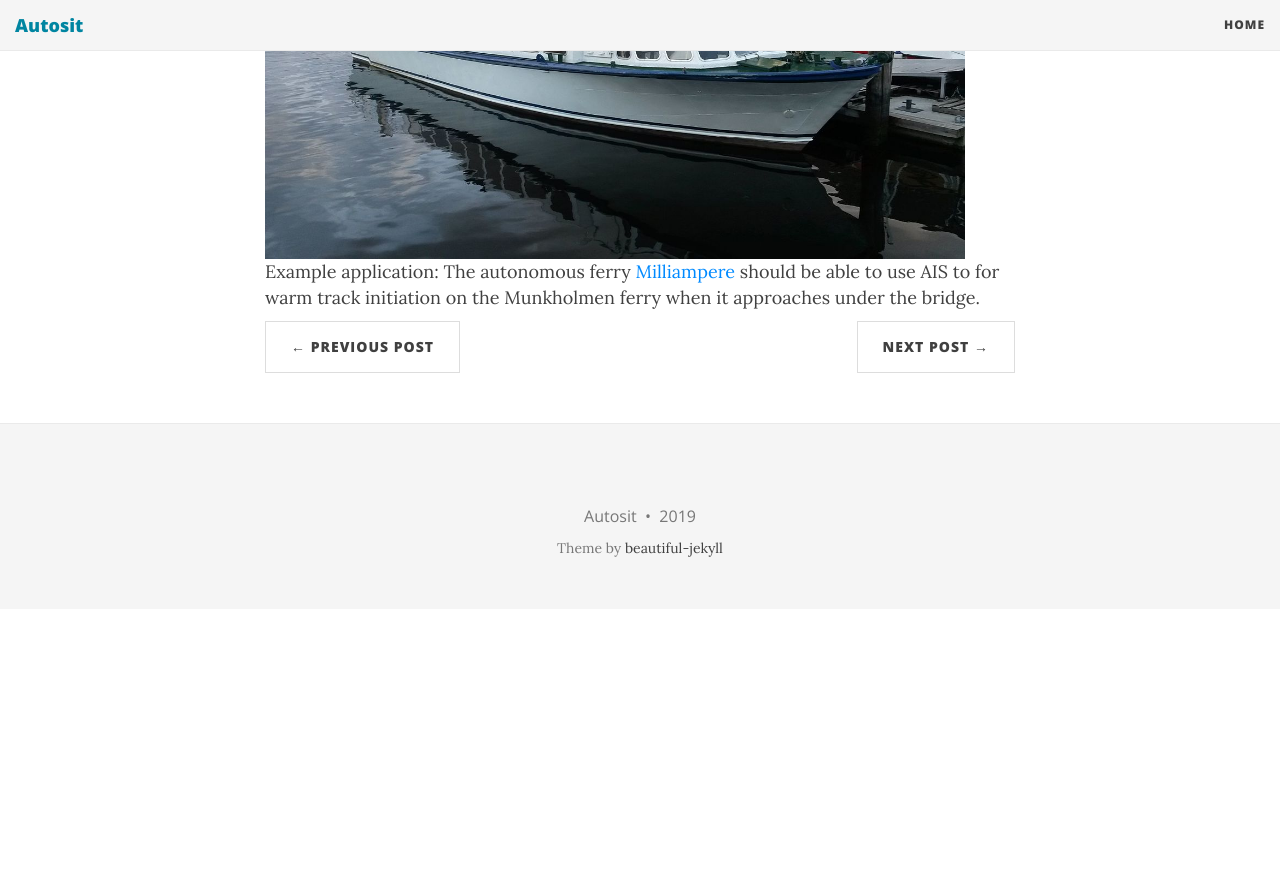
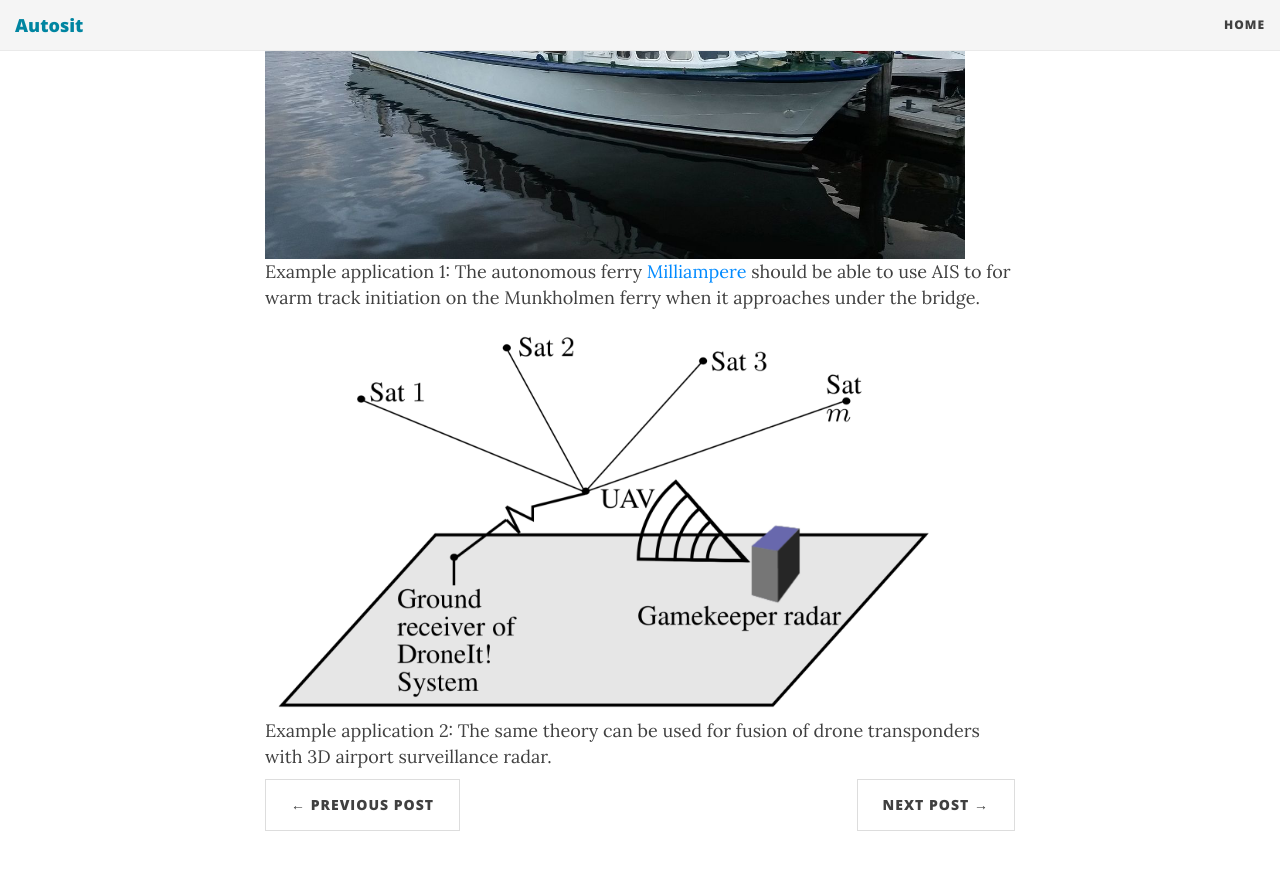
Before and after one commit to autosit/autosit.github.io, a Jekyll site: the page built from _posts/2019-04-24-pmbm_ais.md, in a window 1280 px wide and 900 px high, scrolled down 4377 px. Shown: the top 870 px of the window. Built offline with Jekyll 4.4.1, drawn with Linux system fonts in a browser that asks for light colours; nearby versions of some CDN libraries; before the commit the page ends 4986 px from its top, so only the background shows below that.

Commit message:
also droneit for pmbm  ais

```diff
--- a/_posts/2019-04-24-pmbm_ais.md
+++ b/_posts/2019-04-24-pmbm_ais.md
@@ -79,7 +79,10 @@ Supervisor: [Edmund Brekke].
 
 
 |<img src="{{site.url}}/assets/MS_Nidarholm.jpg" width="700"> |
-| Example application: The autonomous ferry [Milliampere] should be able to use AIS to for warm track initiation on the Munkholmen ferry when it approaches under the bridge. |
+| Example application 1: The autonomous ferry [Milliampere] should be able to use AIS to for warm track initiation on the Munkholmen ferry when it approaches under the bridge. |
+
+|<img src="{{site.url}}/assets/droneit.png" width="700"> |
+| Example application 2: The same theory can be used for fusion of drone transponders with 3D airport surveillance radar. |
 
 [Edmund Brekke]: www.ntnu.edu/employees/edmund.brekke
 [Williams2015]: https://ieeexplore.ieee.org/document/7272821
```
Also changed, not shown: assets/droneit.png (added).
